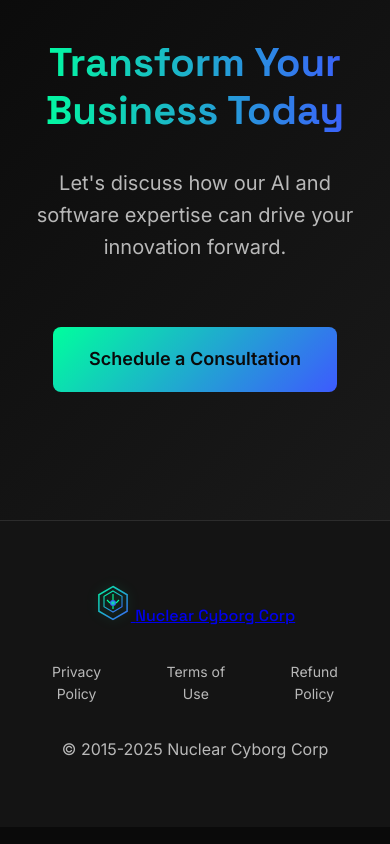
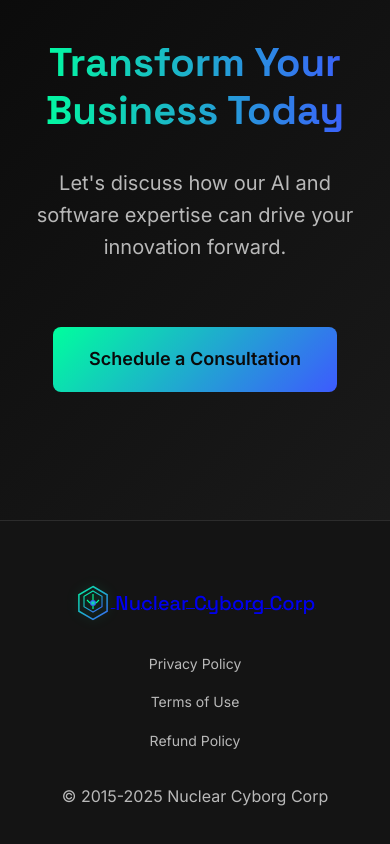
Before and after one commit to drewster99/nuclear-cyborg-website, a plain HTML site: page index.html in a window 390 px wide. Shown: the part 2501-3345 px from the top of the page. Drawn offline with Linux system fonts and the light colour scheme.

Commit message:
Fixed alignment of logo and company name at the bottom

```diff
--- a/css/ncc.css
+++ b/css/ncc.css
@@ -260,38 +260,38 @@ footer {
 }
 
 .footer-content {
-    display: flex;
-    flex-direction: column;
-    justify-content: space-between;
-    align-items: center;
-    gap: var(--space-md);
+    text-align: center;
 }
 
 .footer-logo {
     display: flex;
     align-items: center;
+    justify-content: center;
     gap: var(--space-sm);
+    margin-bottom: var(--space-md);
 }
 
 .footer-logo-image {
     width: 36px;
     height: 36px;
     filter: drop-shadow(0 0 6px rgba(0, 255, 157, 0.2));
+    vertical-align: middle;
 }
 
 .footer-logo span {
     font-family: var(--font-heading);
     font-weight: 500;
-}
-
-.copyright {
-    color: var(--color-text-secondary);
+    font-size: 1.25rem;
+    line-height: 36px;
+    vertical-align: middle;
 }
 
 .footer-links {
     display: flex;
+    justify-content: center;
     gap: var(--space-md);
     font-size: 0.875rem;
+    margin-bottom: var(--space-md);
 }
 
 .footer-links a {
@@ -304,12 +304,17 @@ footer {
     color: var(--color-primary);
 }
 
+.copyright {
+    color: var(--color-text-secondary);
+    margin-top: var(--space-sm);
+}
+
 /* Responsive Design */
 @media (max-width: 768px) {
-    .footer-content {
+    .footer-links {
         flex-direction: column;
-        gap: var(--space-md);
-        text-align: center;
+        align-items: center;
+        gap: var(--space-sm);
     }
 
     .service-card {
--- a/index.html
+++ b/index.html
@@ -14,7 +14,7 @@
   <link rel="preconnect" href="https://fonts.googleapis.com">
   <link rel="preconnect" href="https://fonts.gstatic.com" crossorigin>
   <link href="https://fonts.googleapis.com/css2?family=Inter:wght@300;400;500;600;700&family=Space+Grotesk:wght@500;700&display=swap" rel="stylesheet">
-  <link rel="stylesheet" href="css/ncc.css">
+  <link rel="stylesheet" href="css/ncc.css?v=1">
   <link rel="canonical" href="index.html">
   <style type="text/css">
     p.c1 {padding: em 0em 0em 0em}
```
Also changed, not shown: contact.html (+1 -1 lines), services/ai-consulting.html (+1 -1 lines), services/ai-development.html (+1 -1 lines), services/software-architecture.html (+1 -1 lines).
